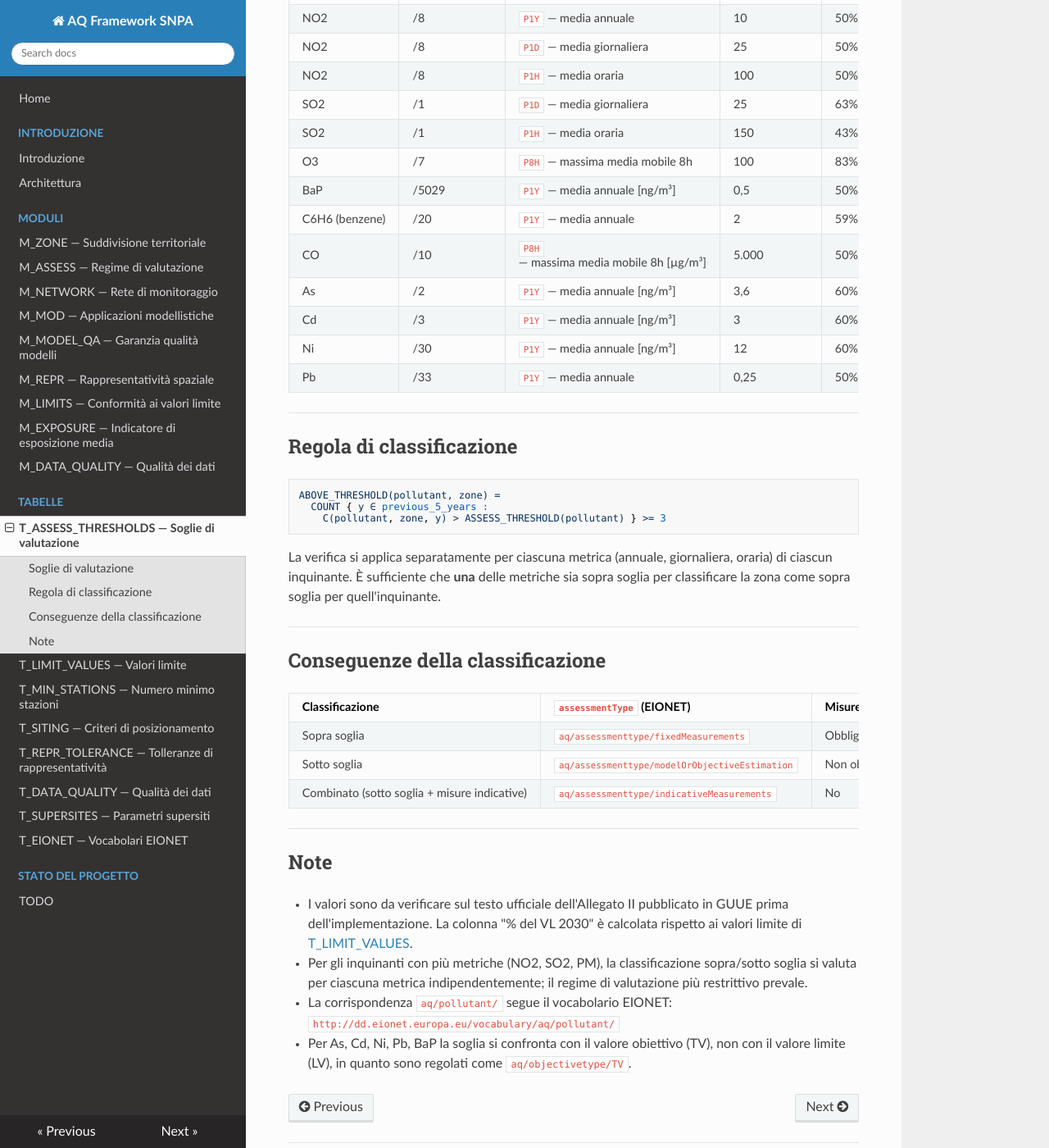
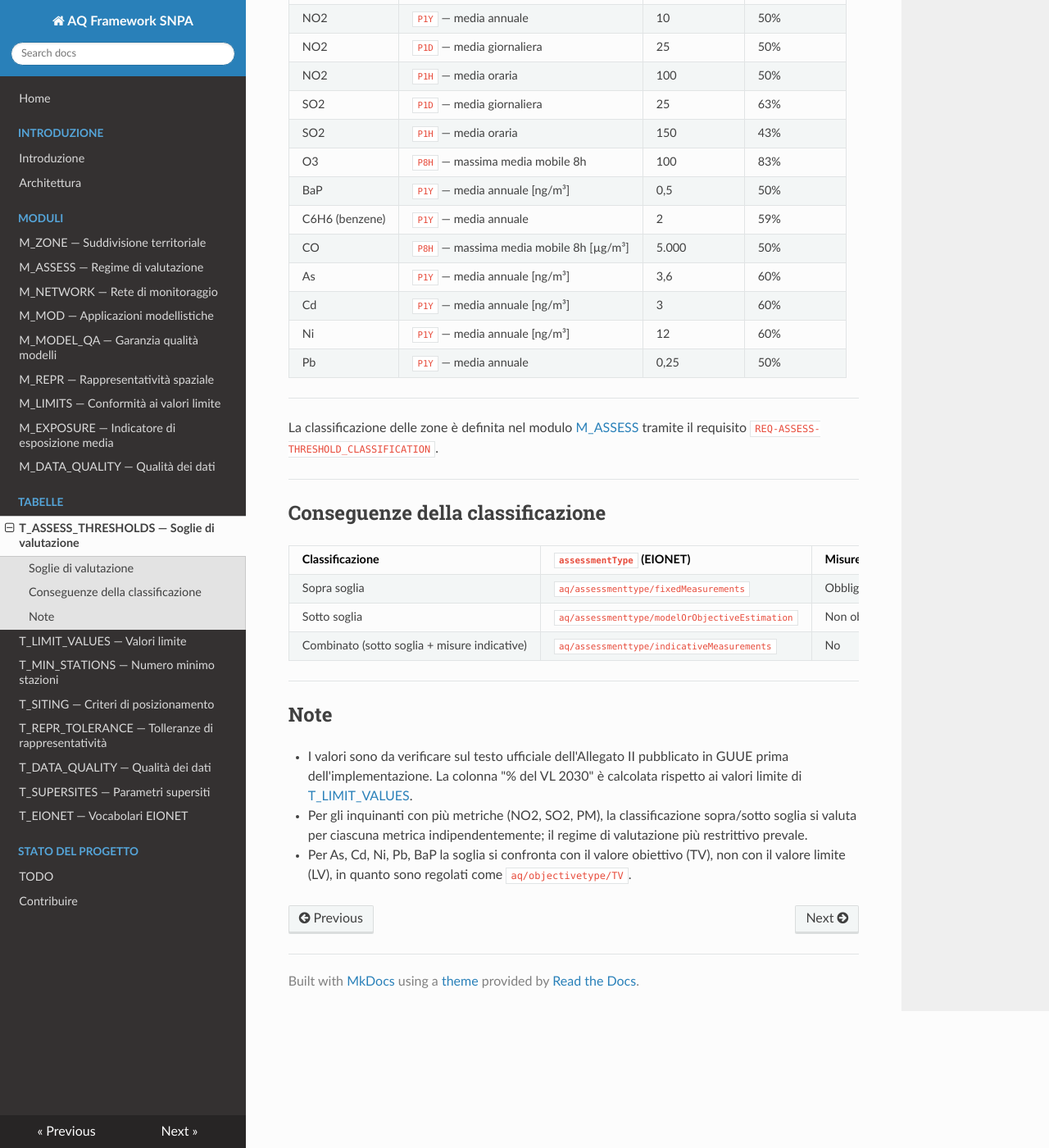
Before and after one commit to jobonaf/aq-framework-snpa, an MkDocs documentation site: the page built from docs/tables/t_assess_thresholds.md, in a window 1280 px wide and 1400 px high, scrolled down 664 px. Shown: the whole window at 82% size. Built offline with MkDocs 1.6.1, drawn with Linux system fonts in a browser that asks for light colours; nearby versions of some CDN libraries; some of the changed text lies outside the part shown.

````diff
--- a/docs/tables/t_assess_thresholds.md
+++ b/docs/tables/t_assess_thresholds.md
@@ -13,39 +13,29 @@ inquinante e metrica (a differenza della Dir. 2008/50, che prevedeva una soglia
 superiore e una inferiore). Una zona si classifica **sopra soglia** se la
 concentrazione ha superato la soglia in almeno 3 dei 5 anni precedenti.
 
-| Inquinante | `aq/pollutant/` | Metrica (`reportingMetric`) | Soglia [µg/m³] | % del VL 2030 |
-|---|---|---|---|---|
-| PM2.5 | /8 | `P1Y` — media annuale | 10 | 100% |
-| PM2.5 | /8 | `P1D` — media giornaliera | 15 | 60% |
-| PM10 | /38 | `P1Y` — media annuale | 15 | 75% |
-| PM10 | /38 | `P1D` — media giornaliera | 30 | 67% |
-| NO2 | /8 | `P1Y` — media annuale | 10 | 50% |
-| NO2 | /8 | `P1D` — media giornaliera | 25 | 50% |
-| NO2 | /8 | `P1H` — media oraria | 100 | 50% |
-| SO2 | /1 | `P1D` — media giornaliera | 25 | 63% |
-| SO2 | /1 | `P1H` — media oraria | 150 | 43% |
-| O3 | /7 | `P8H` — massima media mobile 8h | 100 | 83% |
-| BaP | /5029 | `P1Y` — media annuale [ng/m³] | 0,5 | 50% |
-| C6H6 (benzene) | /20 | `P1Y` — media annuale | 2 | 59% |
-| CO | /10 | `P8H` — massima media mobile 8h [µg/m³] | 5.000 | 50% |
-| As | /2 | `P1Y` — media annuale [ng/m³] | 3,6 | 60% |
-| Cd | /3 | `P1Y` — media annuale [ng/m³] | 3 | 60% |
-| Ni | /30 | `P1Y` — media annuale [ng/m³] | 12 | 60% |
-| Pb | /33 | `P1Y` — media annuale | 0,25 | 50% |
+| Inquinante | Metrica (`reportingMetric`) | Soglia [µg/m³] | % del VL 2030 |
+|---|---|---|---|
+| PM2.5 | `P1Y` — media annuale | 10 | 100% |
+| PM2.5 | `P1D` — media giornaliera | 15 | 60% |
+| PM10 | `P1Y` — media annuale | 15 | 75% |
+| PM10 | `P1D` — media giornaliera | 30 | 67% |
+| NO2 | `P1Y` — media annuale | 10 | 50% |
+| NO2 | `P1D` — media giornaliera | 25 | 50% |
+| NO2 | `P1H` — media oraria | 100 | 50% |
+| SO2 | `P1D` — media giornaliera | 25 | 63% |
+| SO2 | `P1H` — media oraria | 150 | 43% |
+| O3 | `P8H` — massima media mobile 8h | 100 | 83% |
+| BaP | `P1Y` — media annuale [ng/m³] | 0,5 | 50% |
+| C6H6 (benzene) | `P1Y` — media annuale | 2 | 59% |
+| CO | `P8H` — massima media mobile 8h [µg/m³] | 5.000 | 50% |
+| As | `P1Y` — media annuale [ng/m³] | 3,6 | 60% |
+| Cd | `P1Y` — media annuale [ng/m³] | 3 | 60% |
+| Ni | `P1Y` — media annuale [ng/m³] | 12 | 60% |
+| Pb | `P1Y` — media annuale | 0,25 | 50% |
 
 ---
 
-## Regola di classificazione
-
-```
-ABOVE_THRESHOLD(pollutant, zone) =
-  COUNT { y ∈ previous_5_years :
-    C(pollutant, zone, y) > ASSESS_THRESHOLD(pollutant) } >= 3
-```
-
-La verifica si applica separatamente per ciascuna metrica (annuale, giornaliera,
-oraria) di ciascun inquinante. È sufficiente che **una** delle metriche sia sopra
-soglia per classificare la zona come sopra soglia per quell'inquinante.
+La classificazione delle zone è definita nel modulo [M_ASSESS](../modules/assess.md) tramite il requisito `REQ-ASSESS-THRESHOLD_CLASSIFICATION`.
 
 ---
 
@@ -67,7 +57,5 @@ soglia per classificare la zona come sopra soglia per quell'inquinante.
 - Per gli inquinanti con più metriche (NO2, SO2, PM), la classificazione sopra/sotto
   soglia si valuta per ciascuna metrica indipendentemente; il regime di valutazione
   più restrittivo prevale.
-- La corrispondenza `aq/pollutant/` segue il vocabolario EIONET:
-  `http://dd.eionet.europa.eu/vocabulary/aq/pollutant/`
 - Per As, Cd, Ni, Pb, BaP la soglia si confronta con il valore obiettivo (TV),
   non con il valore limite (LV), in quanto sono regolati come `aq/objectivetype/TV`.
--- a/mkdocs.yml
+++ b/mkdocs.yml
@@ -40,3 +40,4 @@ nav:
 
   - Stato del progetto:
       - TODO: TODO.md
+      - Contribuire: contributing.md
````
Also changed, not shown: docs/contributing.md (added, +5 -0 lines), docs/index.md (+3 -13 lines), docs/introduction.md (+2 -0 lines), docs/modules/assess.md (+20 -0 lines).
